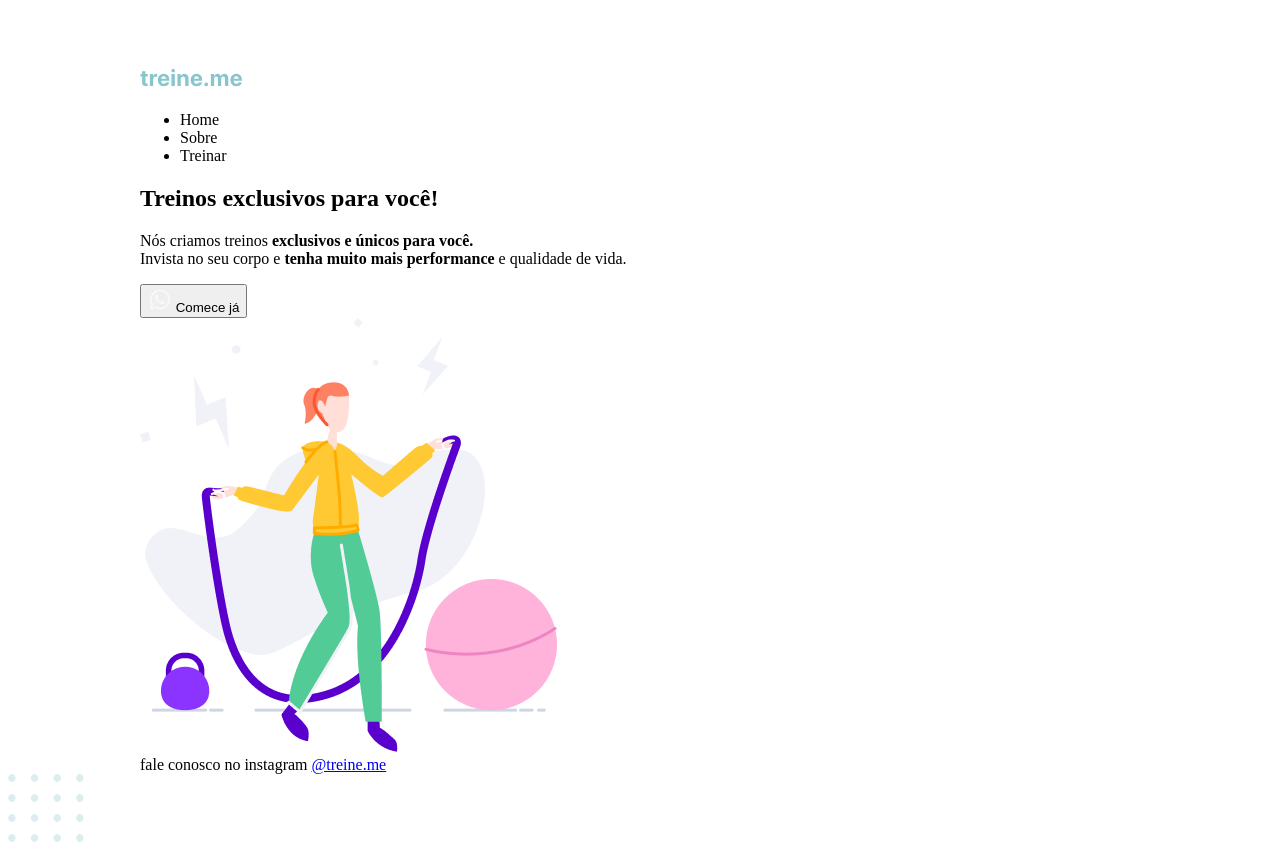
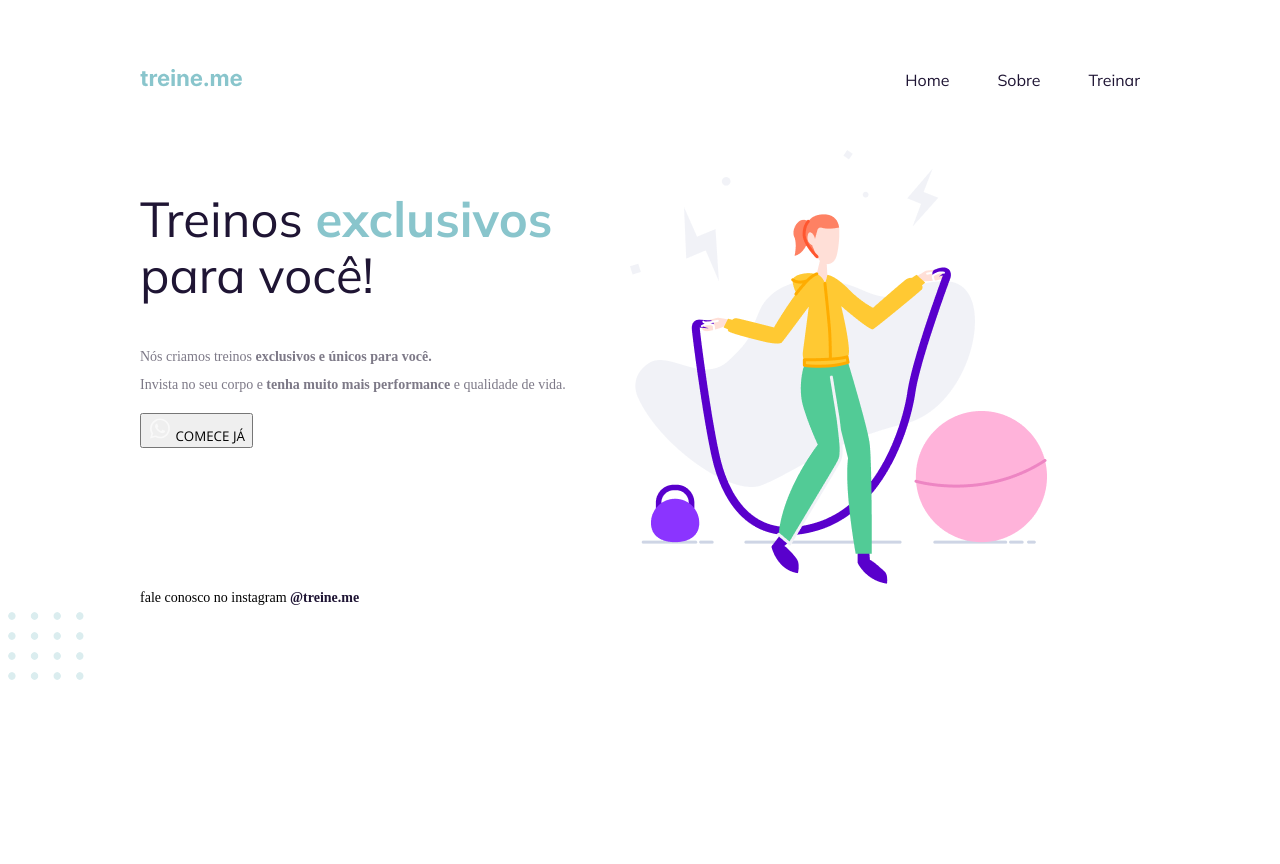
Before and after one commit to felipesurfe/explorerproject02, a plain HTML site: page index.html in a window 1280 px wide. After the commit the page ends 800 px from the top, so only its background shows below. Drawn offline with nearby package versions, Linux system fonts and the light colour scheme.

Commit message:
add text

```diff
--- a/index.html
+++ b/index.html
@@ -1,31 +1,35 @@
 <!DOCTYPE html>
 <html lang="pt-br">
   <head>
+    <link rel="preconnect" href="https://fonts.googleapis.com">
+    <link rel="preconnect" href="https://fonts.gstatic.com" crossorigin>
+
     <meta charset="UTF-8">
     <meta name="viewport" content="width=device-width, initial-scale=1.0">
     <title>Treine me</title>
+
+    <link href="https://fonts.googleapis.com/css2?family=Mulish:wght@400;700&family=Open+Sans:wght@400;700&display=swap" rel="stylesheet">
 
     <link rel="stylesheet" href="style.css">
   </head>
   <body>
 
     <div class="page">
-      <header>
-        <img src="images/logo.svg" alt="Treine me">
+      <nav>
+        <a id="logo" href="#">
+          <img src="images/logo.svg" alt="Treine.me">
+        </a>
+        <ul>
+          <li><a href="#">Home</a></li>
+          <li><a href="#">Sobre</a></li>
+          <li><a href="#">Treinar</a></li>
+        </ul>
+      </nav>
 
-        <nav>
-          <ul>
-            <li>Home</li>
-            <li>Sobre</li>
-            <li>Treinar</li>
-          </ul>
-        </nav>
-
-      </header>
       <main>
 
         <section class="text">
-          <h1>Treinos exclusivos para você!</h1>
+          <h1>Treinos <span>exclusivos</span> para você!</h1>
 
           <p>Nós criamos treinos <strong>exclusivos e únicos para você.</strong><br>
              Invista no seu corpo e <strong>tenha muito mais performance</strong> e qualidade de vida.</p>
--- a/style.css
+++ b/style.css
@@ -1,8 +1,79 @@
 .body {
   margin: 0;
+
+  font-family: 'Open Sans', sans-serif;
 }
 
 .page {
   width: 1000px;
   margin: 65px auto 0;
 }
+
+nav {
+  display: flex;
+  justify-content: space-between;
+  align-items: center;
+
+  margin-bottom: 55px;
+
+}
+
+ul {
+  display: flex;
+  gap: 48px;
+  list-style: none;
+  margin: 0;
+  padding: 0;
+
+  font-family: 'Mulish', sans-serif;
+}
+
+a {
+  text-decoration: none;
+  color: #1F1534;
+}
+
+ul li a:hover {
+  font-weight: bold;
+}
+
+main {
+  display: flex;
+}
+
+h1 {
+    font-family: 'Mulish', sans-serif;
+    font-size: 49px;
+    line-height: 56px;
+    color: #1F1534;
+
+    font-weight: normal;
+
+    width: 490px;
+}
+
+h1 span {
+  color: #89C5CC;
+  font-weight: bold;
+}
+
+p {
+  font-size: 14px;
+  line-height: 28px;
+  color: #7D7987;
+}
+
+button {
+  text-transform: uppercase;
+
+  font-family: 'Open Sans', sans-serif;
+}
+
+footer {
+  font-size: 14px;
+  line-height: 28px;
+}
+
+footer a {
+  font-weight: bold;
+}
```
